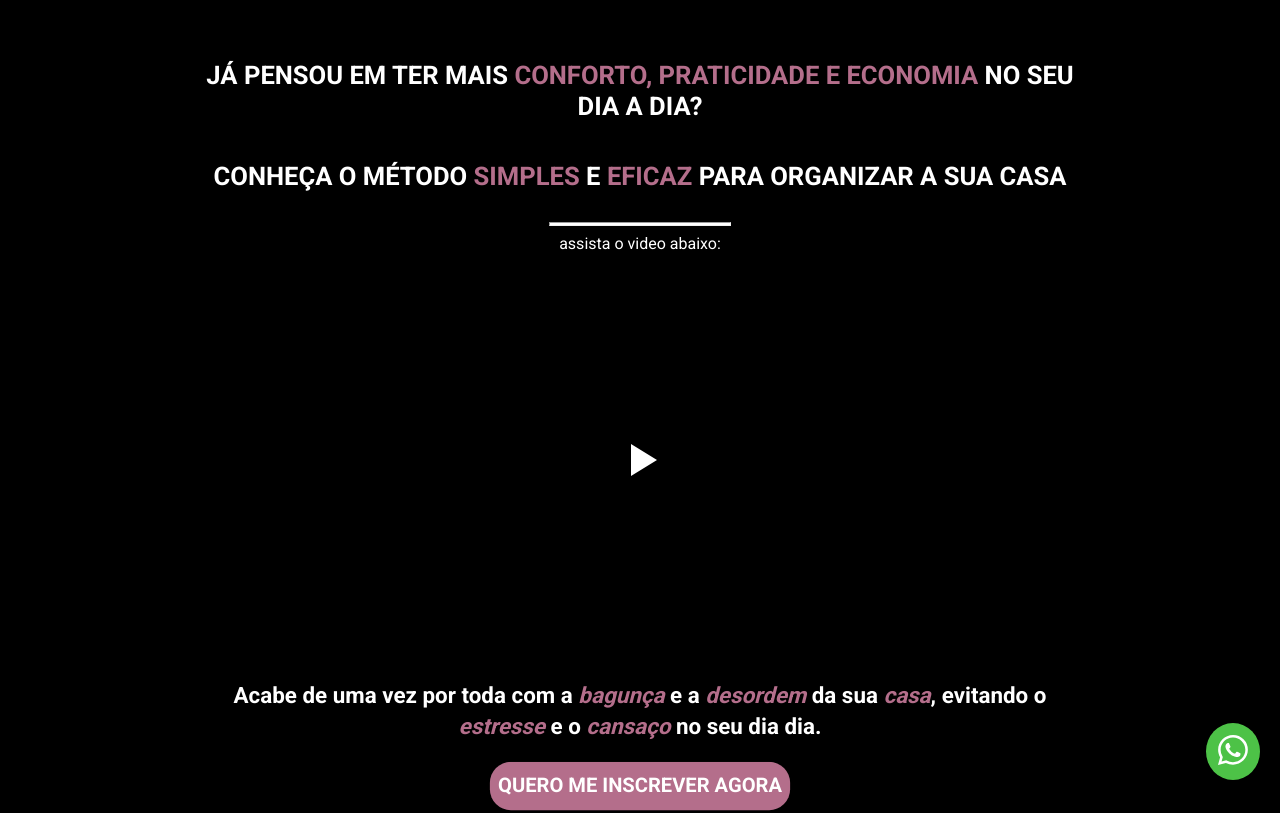
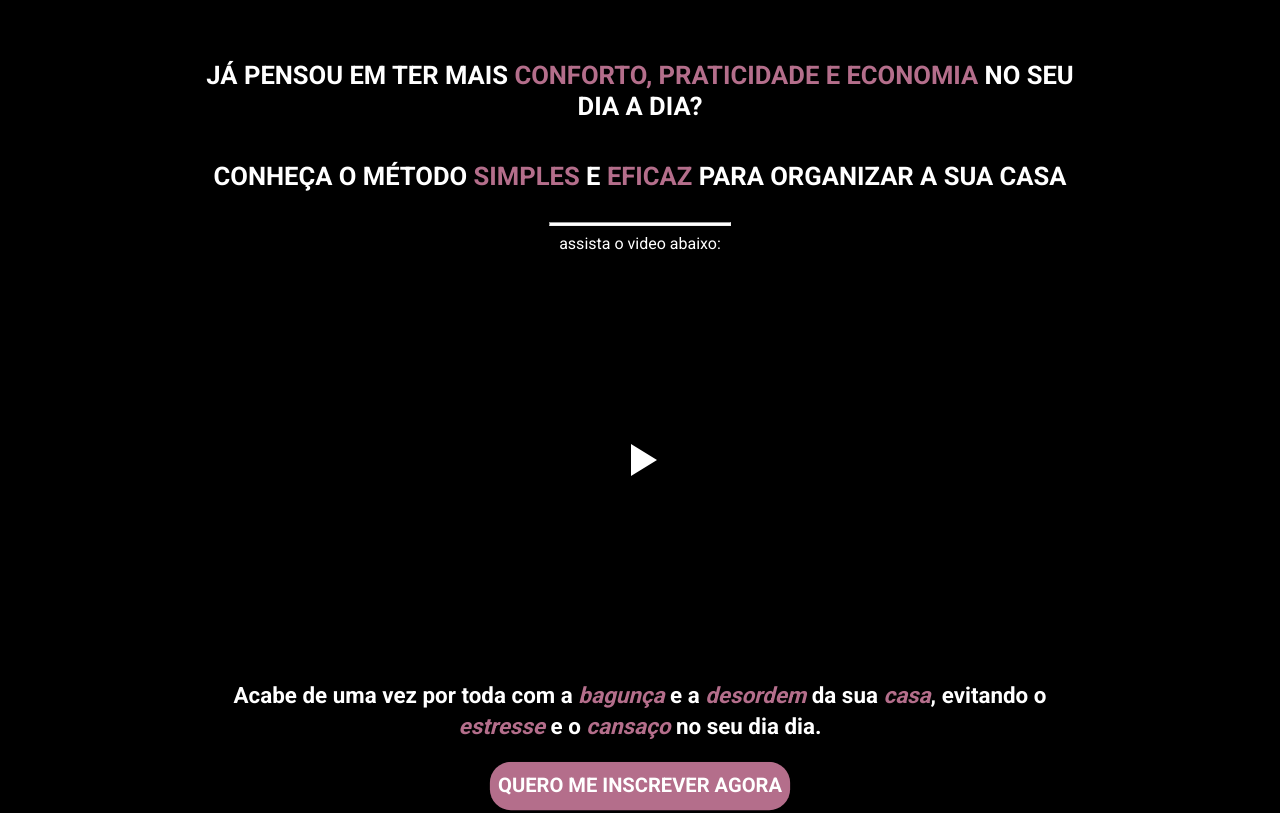
Before and after one commit to JuniorAlvesbr/leticiamartins.com.br-curso, a Next.js app: page / in a window 1280 px wide. Shown: the top 813 px of the page. Built offline with nearby package versions, Linux system fonts and the light colour scheme; no server answers.

Commit message:
show whatsapp scrool

```diff
--- a/components/WhatsAppButton/index.js
+++ b/components/WhatsAppButton/index.js
@@ -1,21 +1,38 @@
+import { useState, useEffect } from 'react'
 import { WhatsAppIcon, WhatsAppLink } from './styles'
 
 const whatsData = {
   phone: "5544998138138",
   space: "%20",
-  message: function () {
-    return (
-      `Oii${this.space}Leticia,${this.space}tudo${this.space}bem?${this.space}gostaria${this.space}de${this.space}saber${this.space}sobre${this.space}seu${this.space}trabalho${this.space}de...`
-    )
-  }
+  message: ['Oi Leticia. Vi as informações do curso online, mas ainda tenho algumas dúvidas. Pode me ajudar?']
 }
 
-const link = `https://api.whatsapp.com/send?phone=${whatsData.phone}&text=${whatsData.message}`
+const message = whatsData.message.join(`${whatsData.space}`)
+
+const link = `https://api.whatsapp.com/send?phone=${whatsData.phone}&text=${message}`
 
 export default function WhatsAppButton() {
+  const [showWhatsApp, setShowWhatsApp] = useState(false)
+
+  useEffect(() => {
+    window.addEventListener("scroll", () => {
+
+      if (window.scrollY > 400) {
+        setShowWhatsApp(true)
+        return
+      }
+
+      setShowWhatsApp(false)
+    })
+  })
+
   return (
-    <WhatsAppLink href={link} target="_blank">
-      <WhatsAppIcon />
-    </WhatsAppLink>
+    <>
+      {showWhatsApp && (
+        <WhatsAppLink href={link} target="_blank">
+          <WhatsAppIcon />
+        </WhatsAppLink>
+      )}
+    </>
   )
 }
```
